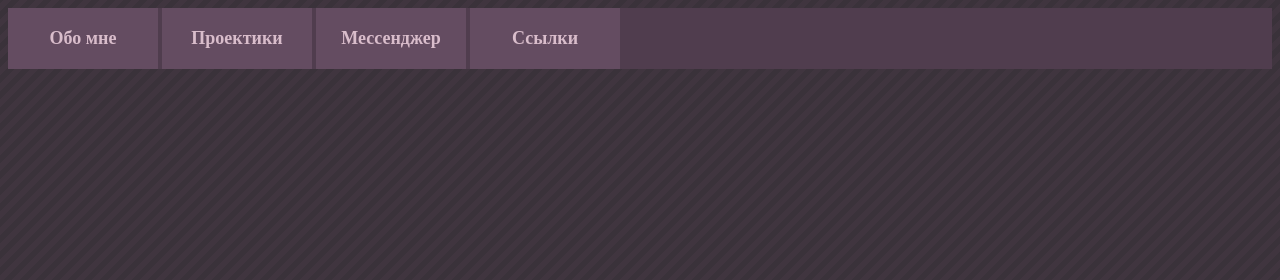
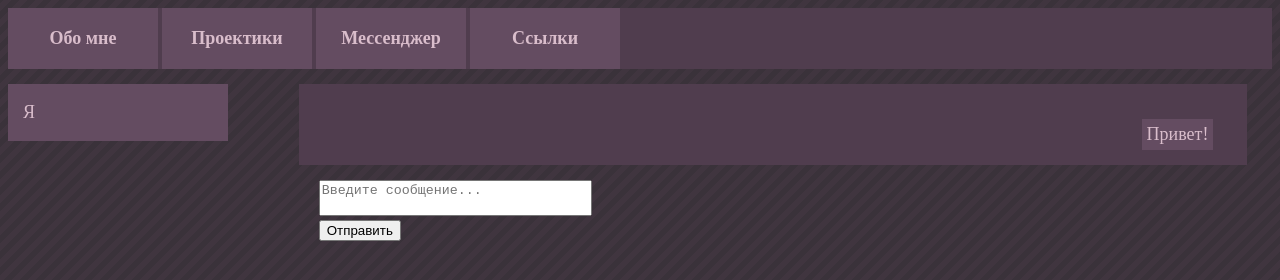
Before and after one commit to Nekoriee/Nekoriee.github.io, a plain HTML site: page Messenger.html in a window 1280 px wide. Drawn offline with Linux system fonts and the light colour scheme.

Commit message:
added messenger

```diff
--- a/Messenger.html
+++ b/Messenger.html
@@ -28,5 +28,27 @@
     </div>
 </div>
 
+<div class="mes-main">
+    <div class="mes-contacts">
+        <p>Я</p>
+    </div>
+
+    <div class="mes-main-chat">
+
+        <div class="mes-messages">
+            <div class="mes-message-row"><p><span class="mes-message" id="received">Привет!</span></p></div>
+        </div>
+
+        <div class="mes-send-area">
+            <textarea class="mes-textarea" placeholder="Введите сообщение..."></textarea>
+            <button class="mes-send" onclick="AddMessage()">Отправить</button>
+        </div>
+
+    </div>
+
+
+</div>
+
+<script src="Messenger.js"></script>
 </body>
 </html>
--- /dev/null
+++ b/Messenger.js
@@ -0,0 +1,16 @@
+const messengerForm = document.querySelector('.mes-main');
+const inputArea = document.querySelector('.mes-textarea');
+const outputArea = document.querySelector('.mes-messages');
+
+function AddMessage(){
+
+    let text = inputArea.value.trim();
+
+    if(text !== ''){
+        //input.focus();
+        outputArea.insertAdjacentHTML('beforeend',`<div class="mes-message-row"><p><span class="mes-message" id="sent">${text}</span></p></div>`);
+    }
+
+    inputArea.value = '';
+
+}
--- a/styles.css
+++ b/styles.css
@@ -116,3 +116,61 @@
 .audio-area .audio, .audio-area .video {
     margin-top: 50px;
 }
+
+.mes-contacts {
+    background-color: #644c61;
+    padding-left: 15px;
+    padding-right: 15px;
+    width: 15%;
+    float:left;
+    vertical-align: center;
+    overflow: hidden;
+}
+
+.mes-messages {
+    background-color: #503d4e;
+    padding: 15px;
+    max-height: 600px;
+    overflow: auto;
+}
+
+.mes-main-chat {
+    width: 75%;
+    height: 50%;
+    float: right;
+    margin-right: 2%;
+}
+
+.mes-send-area {
+    float: left;
+    margin-top: 15px;
+    margin-left: 20px;
+}
+
+.mes-message {
+    display: inline-block;
+    background-color: #644c61;
+    padding: 5px;
+}
+
+.mes-message-row {
+    padding-top: 2px;
+    clear: both;
+}
+
+#sent.mes-message {
+    margin-left: 2%;
+    clear: left;
+}
+
+#received.mes-message {
+    float: right;
+    margin-right: 2%
+}
+
+textarea {
+    width: 100%;
+    height: 50%;
+    resize: none;
+    overflow: auto;
+}
```
